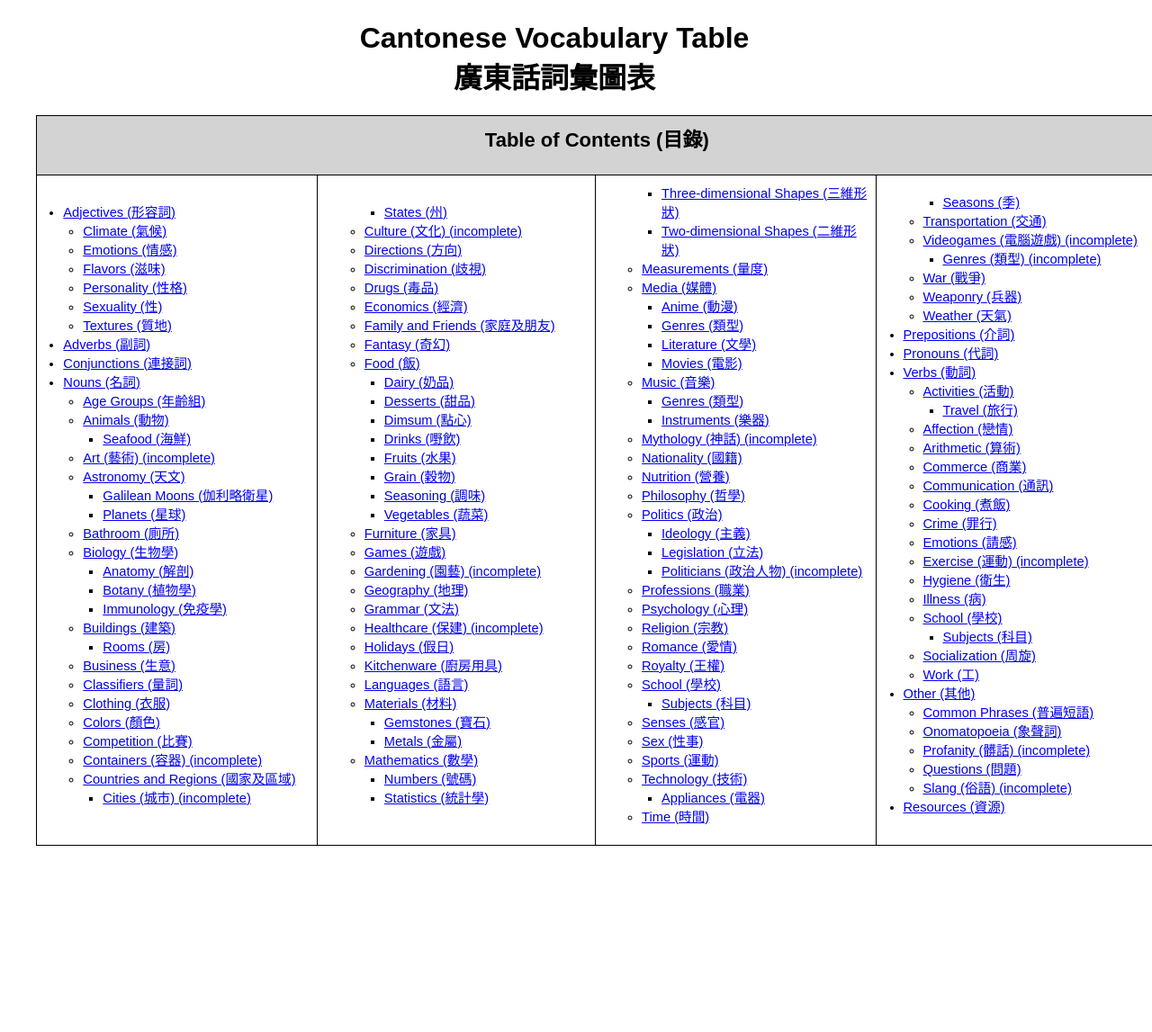
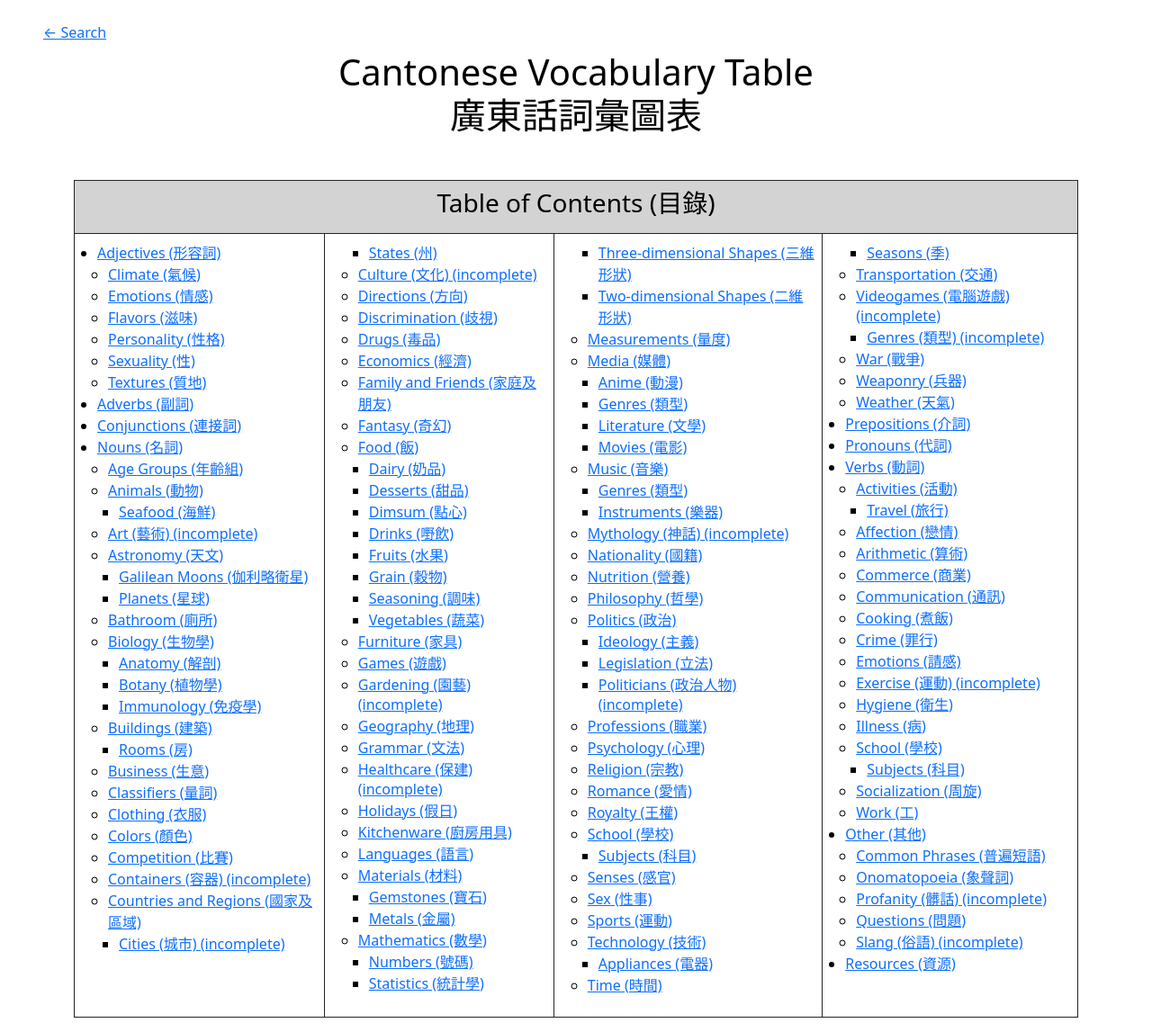
Before and after one commit to Albert-C-Ong/Cantonese-Vocabulary-Table, a PHP site: page /pages/homepage.php in a window 1280 px wide. Shown: the whole page at 90% size. Before the commit the page ends 940 px from the top, so only its background shows below. Run offline with PHP 8.4, Linux system fonts and the light colour scheme; data comes from the database, SQL or seed files in the repository.

Commit message:
Added bootstrap to homepage and category page

```diff
--- a/assets/master.css
+++ /dev/null
@@ -1,54 +0,0 @@
-
-/* Cantonese Vocabulary Table
- *
- * Written by Albert Ong
- *
- * Revision: 21.12.2019
-*/
-
-body {
-  padding: 1em 0em 2em 2em;
-  width: 90%;
-  font-family: sans-serif;
-}
-
-.table-of-contents {
-  font-size: 11pt;
-  width: 85em;
-}
-
-.table-of-contents .heading {
-  background-color: lightgray;
-}
-
-.table-of-contents ul {
-  vertical-align: top;
-  text-align: left;
-  padding-left: 1.5em;
-}
-
-
-h1, h2, h3 {
-  text-align: center;
-}
-
-table {
-  margin: auto;
-  font-size: 12 pt;
-  margin-bottom: 4em;
-}
-
-table, th, td {
-  border: 1px solid black;
-  border-collapse: collapse;
-  width: 50em;
-}
-
-th, td {
-  padding: 0.5em;
-  text-align: center;
-}
-
-th {
-  background-color: lightgray;
-}
--- a/pages/homepage.php
+++ b/pages/homepage.php
@@ -16,8 +16,10 @@ function print_categories($categories, $count = 1, $tab = 0) {
   $is_head = $count == 1;
 
   if ($is_head) {
-    echo "<td><ul>";
+    echo "<td>";
   }
+
+  echo "<ul>";
 
 
   while ($row = $categories -> fetchArray()) {
@@ -37,23 +39,27 @@ function print_categories($categories, $count = 1, $tab = 0) {
     }
 
     if (in_array($count, $dividing_indices)) {
-        echo "</ul></td>\n<td><ul>";
+        $head = str_repeat("</ul>\n", $tab + 1);
+        $tail = str_repeat("<ul>\n", $tab + 1);
+        echo "$head</td>\n<td>$tail";
     }
 
-    $head = "        " . str_repeat("<ul>", $tab) . "<li>";
-    $tail = "</li>" . str_repeat("</ul>", $tab);
     $incomplete_tag = ($incomplete ? "(incomplete)" : "");
 
     $category_vars = "name=$name&parent=$parent&parent2=$parent2&chinese=$chinese";
 
-    echo "$head<a href='category.php?$category_vars'>$name ($chinese) $incomplete_tag</a>$tail\n";
+    echo "<li><a href='category.php?$category_vars'>$name ($chinese) $incomplete_tag</a></li>\n";
 
     $res = $db -> query("SELECT COUNT(*) FROM categories WHERE parent is '$name'");
     $has_subcategories = $res -> fetchArray()[0] != 0;
 
     if ($has_subcategories) {
-      $subcategories = $db -> query("SELECT * FROM categories WHERE parent is '$name'
-                                     ORDER BY name");
+
+      $query = "SELECT * FROM categories
+                WHERE parent is '$name'
+                ORDER BY name";
+
+      $subcategories = $db -> query($query);
       $count = print_categories($subcategories, $count + 1, $tab + 1);
     }
     else {
@@ -61,32 +67,60 @@ function print_categories($categories, $count = 1, $tab = 0) {
     }
   }
 
+  echo "</ul>\n";
+
   $is_tail = $count == $total_categories;
 
   if ($is_tail) {
-    echo "</ul></td>";
+    echo "</td>";
   }
 
   return $count;
 }
 ?>
 
-
 <html>
 
 <head>
 <title>Cantonese Vocabulary Table | 廣東話詞彙圖表</title>
 
-  <link rel="stylesheet" type="text/css" href="../assets/master.css">
+<link href="https://cdn.jsdelivr.net/npm/bootstrap@5.0.2/dist/css/bootstrap.min.css" rel="stylesheet" integrity="sha384-EVSTQN3/azprG1Anm3QDgpJLIm9Nao0Yz1ztcQTwFspd3yD65VohhpuuCOmLASjC" crossorigin="anonymous">
 <link rel="icon" type="image/png" href="../assets/favicon.png">
+<style>
+h1, h2, h3 {
+  color: black;
+  text-align: center;
+}
+
+.table-heading {
+  background-color: lightgray;
+}
+.text-black {
+  color: black;
+}
+
+ul {
+  margin-left: -15px;
+}
+
+ul ul {
+  margin-left: -20px;
+}
+</style>
+
 </head>
 
 <body>
-<h1>Cantonese Vocabulary Table<br>廣東話詞彙圖表</h1>
+<div class="mx-5 mt-4">
+  <a href="search.php">← Search</a>
+</div>
 
-<table class="table-of-contents">
-  <tr>
-    <td class="heading" colspan="4"><h2>Table of Contents (目錄)</h2></td>
+<h1 class="mt-2">Cantonese Vocabulary Table<br>廣東話詞彙圖表</h1>
+
+<div class="container w-100">
+  <table class="table table-bordered border-dark text-black mt-5">
+    <tr class="table-heading">
+      <td colspan="4"><h3>Table of Contents (目錄)</h3></td>
     </tr>
     <tr>
       <?php
@@ -97,6 +131,7 @@ function print_categories($categories, $count = 1, $tab = 0) {
       ?>
     </tr>
   </table>
+</div>
 </body>
 
 </html>
```
Also changed, not shown: TODO.md (+2 -2 lines), pages/category.php (+22 -7 lines), pages/result.php (+3 -13 lines), pages/search.php (+6 -3 lines). Lines whose indentation alone changed are shown as unchanged.
